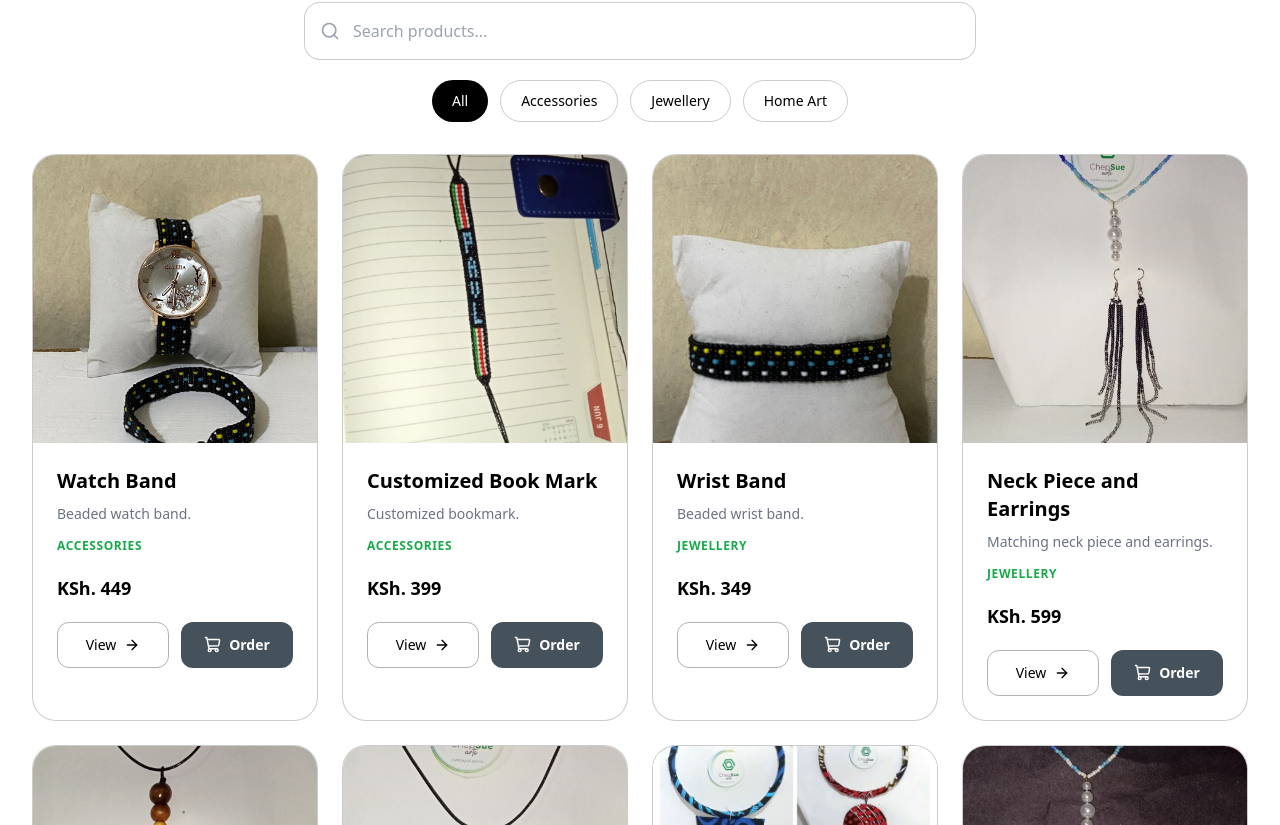
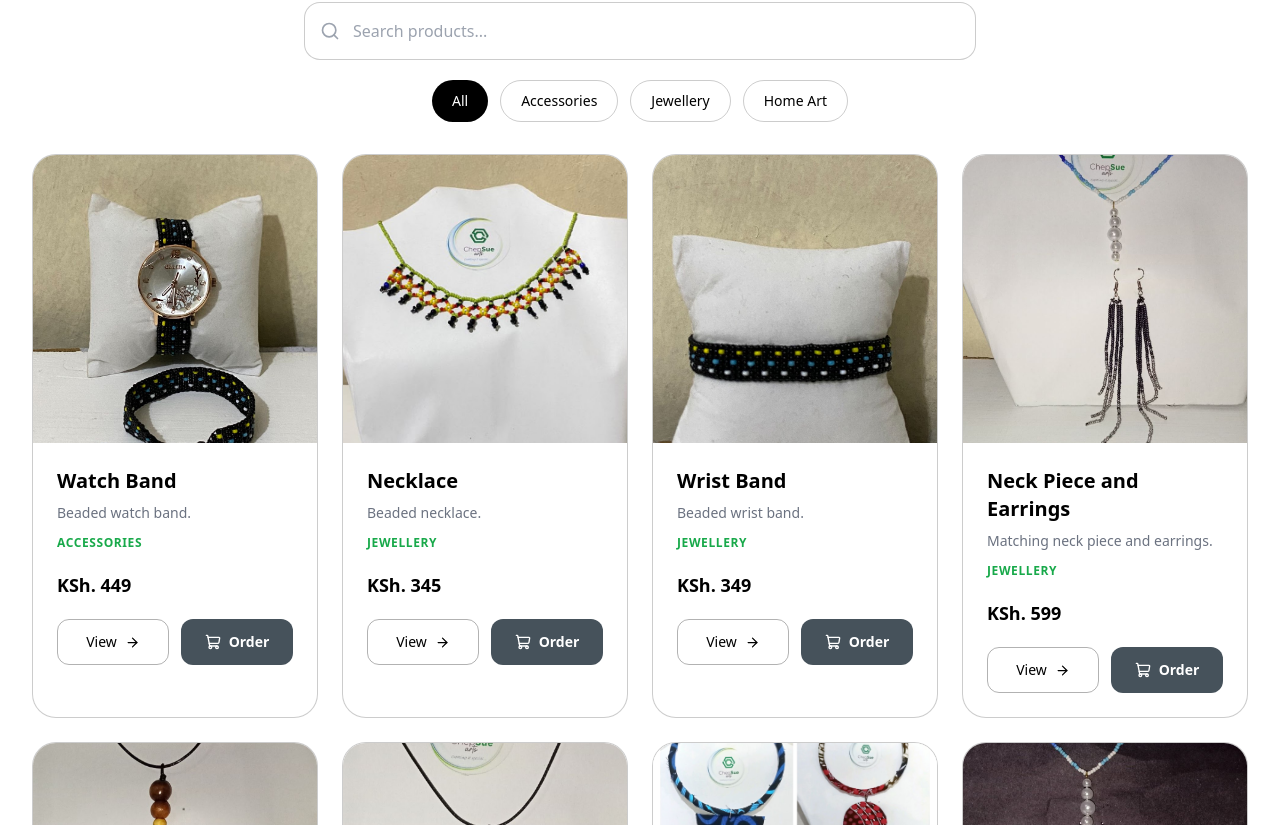
Before and after one commit to Chechep/chepsue, a React (Vite) app: page / in a window 1280 px wide. Shown: the part 2535-3360 px from the top of the page. Built offline with nearby package versions, Linux system fonts and the light colour scheme.

Commit message:
updated product columns

```diff
--- a/src/components/Products.jsx
+++ b/src/components/Products.jsx
@@ -14,10 +14,12 @@ export default function Products() {
   ];
 
   const filteredProducts = products.filter((product) => {
+    const searchTerm = search.toLowerCase();
+
     const matchesSearch =
-      product.name.toLowerCase().includes(search.toLowerCase()) ||
-      product.description.toLowerCase().includes(search.toLowerCase()) ||
-      product.category.toLowerCase().includes(search.toLowerCase());
+      product.name.toLowerCase().includes(searchTerm) ||
+      product.description.toLowerCase().includes(searchTerm) ||
+      product.category.toLowerCase().includes(searchTerm);
 
     const matchesCategory =
       selectedCategory === "All" ||
@@ -27,30 +29,62 @@ export default function Products() {
   });
 
   const addToOrder = (product) => {
-    const orders = JSON.parse(localStorage.getItem("chepsueOrders") || "[]");
-    const existing = orders.find((item) => item.id === product.id);
+    const orders = JSON.parse(
+      localStorage.getItem("chepsueOrders") || "[]"
+    );
+
+    const existing = orders.find(
+      (item) => item.id === product.id
+    );
 
     const updatedOrders = existing
       ? orders.map((item) =>
           item.id === product.id
-            ? { ...item, quantity: (item.quantity || 1) + 1 }
+            ? {
+                ...item,
+                quantity: (item.quantity || 1) + 1,
+              }
             : item
         )
-      : [...orders, { ...product, quantity: 1, size: "", color: "" }];
+      : [
+          ...orders,
+          {
+            ...product,
+            quantity: 1,
+            size: "",
+            color: "",
+          },
+        ];
 
-    localStorage.setItem("chepsueOrders", JSON.stringify(updatedOrders));
-    window.dispatchEvent(new Event("chepsueOrdersUpdated"));
+    localStorage.setItem(
+      "chepsueOrders",
+      JSON.stringify(updatedOrders)
+    );
+
+    window.dispatchEvent(
+      new Event("chepsueOrdersUpdated")
+    );
 
     setToast(true);
-    setTimeout(() => setToast(false), 2000);
+
+    setTimeout(() => {
+      setToast(false);
+    }, 2000);
   };
 
   return (
-    <section id="products" className="min-h-screen bg-white pt-20 pb-20">
+    <section
+      id="products"
+      className="min-h-screen bg-white pt-20 pb-20"
+    >
+      {/* SUCCESS TOAST */}
       {toast && (
         <div className="fixed top-24 right-6 z-[60] flex items-center gap-3 bg-black text-white px-5 py-3 rounded-xl shadow-xl">
-          <Check size={18} className="text-green" />
-          Added to order list
+          <Check
+            size={18}
+            className="text-green"
+          />
+          <span>Added to order list</span>
         </div>
       )}
 
@@ -67,7 +101,9 @@ export default function Products() {
             <input
               type="text"
               value={search}
-              onChange={(e) => setSearch(e.target.value)}
+              onChange={(e) =>
+                setSearch(e.target.value)
+              }
               placeholder="Search products..."
               className="w-full pl-12 pr-5 py-4 rounded-2xl border border-black/20 bg-white text-black outline-none focus:border-black transition"
             />
@@ -79,7 +115,9 @@ export default function Products() {
           {categories.map((category) => (
             <button
               key={category}
-              onClick={() => setSelectedCategory(category)}
+              onClick={() =>
+                setSelectedCategory(category)
+              }
               className={`px-5 py-2.5 rounded-full text-sm font-medium transition ${
                 selectedCategory === category
                   ? "bg-black text-white"
@@ -91,73 +129,98 @@ export default function Products() {
           ))}
         </div>
 
-        {/* RESULTS */}
+        {/* PRODUCTS */}
         <div className="mt-8">
           {filteredProducts.length > 0 ? (
-            <div className="grid sm:grid-cols-3 lg:grid-cols-4 xl:grid-cols-4 gap-6">
+            <div className="grid grid-cols-2 sm:grid-cols-3 lg:grid-cols-4 xl:grid-cols-4 gap-4 sm:gap-6">
+
               {filteredProducts.map((product) => (
                 <article
                   key={product.id}
                   className="group rounded-3xl overflow-hidden border border-black/20 bg-white transition-all duration-300 hover:-translate-y-2 hover:shadow-xl"
                 >
-                  <Link to={`/product/${product.id}`} className="block">
-                    <div className="relative h-72 overflow-hidden bg-gray-100">
+
+                  {/* IMAGE */}
+                  <Link
+                    to={`/product/${product.id}`}
+                    className="block"
+                  >
+                    <div className="relative h-56 sm:h-72 overflow-hidden bg-gray-100">
+
                       <img
                         src={product.image}
                         alt={product.name}
                         loading="lazy"
                         className="w-full h-full object-cover transition-transform duration-700 group-hover:scale-110"
                       />
+
                     </div>
                   </Link>
 
-                  <div className="p-6">
-                    <div className="flex items-start justify-between gap-4">
+                  {/* CONTENT */}
+                  <div className="p-4 sm:p-6">
+
                     <div>
-                        <h2 className="text-xl font-bold text-black">
+                      <h2 className="text-lg sm:text-xl font-bold text-black">
                         {product.name}
                       </h2>
 
-                        <p className="text-gray-500 text-sm mt-2 leading-relaxed">
+                      <p className="text-gray-500 text-xs sm:text-sm mt-2 leading-relaxed">
                         {product.description}
                       </p>
 
-                        <p className="text-green text-xs font-semibold uppercase tracking-wider mt-3">
+                      {/* CATEGORY */}
+                      <p className="text-green text-[10px] sm:text-xs font-semibold uppercase tracking-wider mt-3">
                         {product.category}
                       </p>
                     </div>
-                    </div>
 
+                    {/* PRICE */}
                     {product.price && (
-                      <p className="text-lg font-bold text-black mt-5">
-                        KSh. {product.price.toLocaleString()}
+                      <p className="text-base sm:text-lg font-bold text-black mt-5">
+                        KSh.{" "}
+                        {product.price.toLocaleString()}
                       </p>
                     )}
 
-                    <div className="grid grid-cols-2 gap-3 mt-5">
+                    {/* ACTIONS */}
+                    <div className="grid grid-cols-2 gap-2 sm:gap-3 mt-5">
+
                       <Link
                         to={`/product/${product.id}`}
-                        className="border border-black/30 py-3 rounded-xl flex items-center justify-center gap-2 text-sm font-medium hover:bg-black hover:text-white transition"
+                        className="border border-black/30 py-2.5 sm:py-3 rounded-xl flex items-center justify-center gap-1 sm:gap-2 text-xs sm:text-sm font-medium hover:bg-black hover:text-white transition"
                       >
                         View
-                        <ArrowRight size={16} />
+                        <ArrowRight size={15} />
                       </Link>
 
                       <button
-                        onClick={() => addToOrder(product)}
-                        className="bg-navy/75 text-white py-3 rounded-xl flex items-center justify-center gap-2 text-sm font-semibold hover:bg-green transition"
+                        onClick={() =>
+                          addToOrder(product)
+                        }
+                        className="bg-navy/75 text-white py-2.5 sm:py-3 rounded-xl flex items-center justify-center gap-1 sm:gap-2 text-xs sm:text-sm font-semibold hover:bg-green transition"
                       >
-                        <ShoppingCart size={17} />
+                        <ShoppingCart size={16} />
                         Order
                       </button>
+
                     </div>
+
                   </div>
+
                 </article>
               ))}
+
             </div>
           ) : (
+
+            /* NO RESULTS */
             <div className="text-center py-20">
-              <Search size={40} className="mx-auto text-gray-300" />
+
+              <Search
+                size={40}
+                className="mx-auto text-gray-300"
+              />
 
               <h3 className="text-xl font-semibold text-black mt-4">
                 No products found
@@ -176,7 +239,9 @@ export default function Products() {
               >
                 Clear Filters
               </button>
+
             </div>
+
           )}
         </div>
 
--- a/src/data/product.js
+++ b/src/data/product.js
@@ -9,15 +9,13 @@ const products = [
     image: "/products/watch-band.jpg",
   },
   {
-    id: "customised-book-mark",
-    name: "Customized Book Mark",
-    category: "Accessories",
-    price: 399,
-    description: "Customized bookmark.",
-    image: "/products/customised-book-mark.jpg",
+    id: "necklace-345",
+    name: "Necklace",
+    category: "Jewellery",
+    price: 345,
+    description: "Beaded necklace.",
+    image: "/products/necklace-345.jpg",
   },
-
-  // JEWELLERY
   {
     id: "wrist-band",
     name: "Wrist Band",
@@ -81,14 +79,6 @@ const products = [
     price: 349,
     description: "Beaded bracelet.",
     image: "/products/bracelet.jpg",
-  },
-  {
-    id: "necklace-345",
-    name: "Necklace",
-    category: "Jewellery",
-    price: 345,
-    description: "Beaded necklace.",
-    image: "/products/necklace-345.jpg",
   },
   {
     id: "necklace-and-chocker",
@@ -177,6 +167,14 @@ const products = [
     price: 745,
     description: "Necklace and bracelet set.",
     image: "/products/necklace-bracelet-745.jpg",
+  },
+  {
+    id: "customised-book-mark",
+    name: "Customized Book Mark",
+    category: "Accessories",
+    price: 399,
+    description: "Customized bookmark.",
+    image: "/products/customised-book-mark.jpg",
   },
 
   // HOME ART
```
Lines whose indentation alone changed are shown as unchanged.
